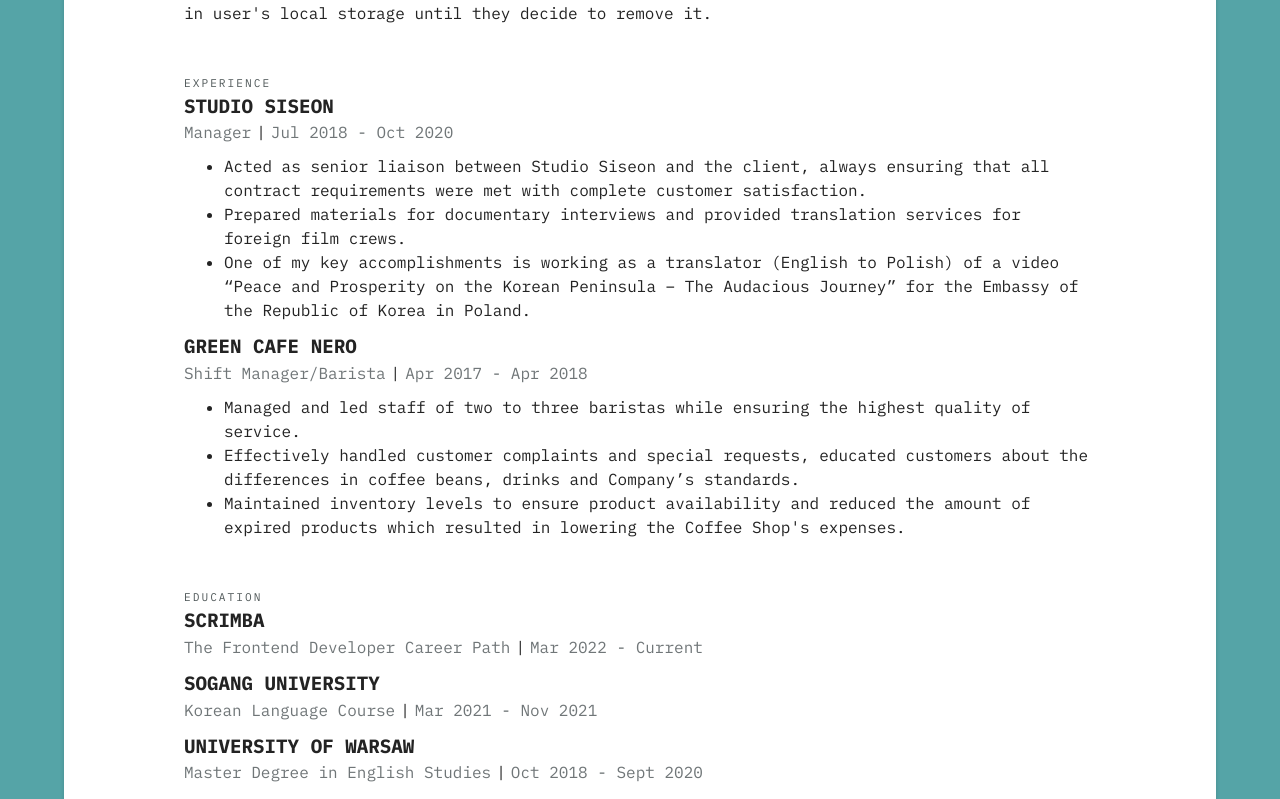
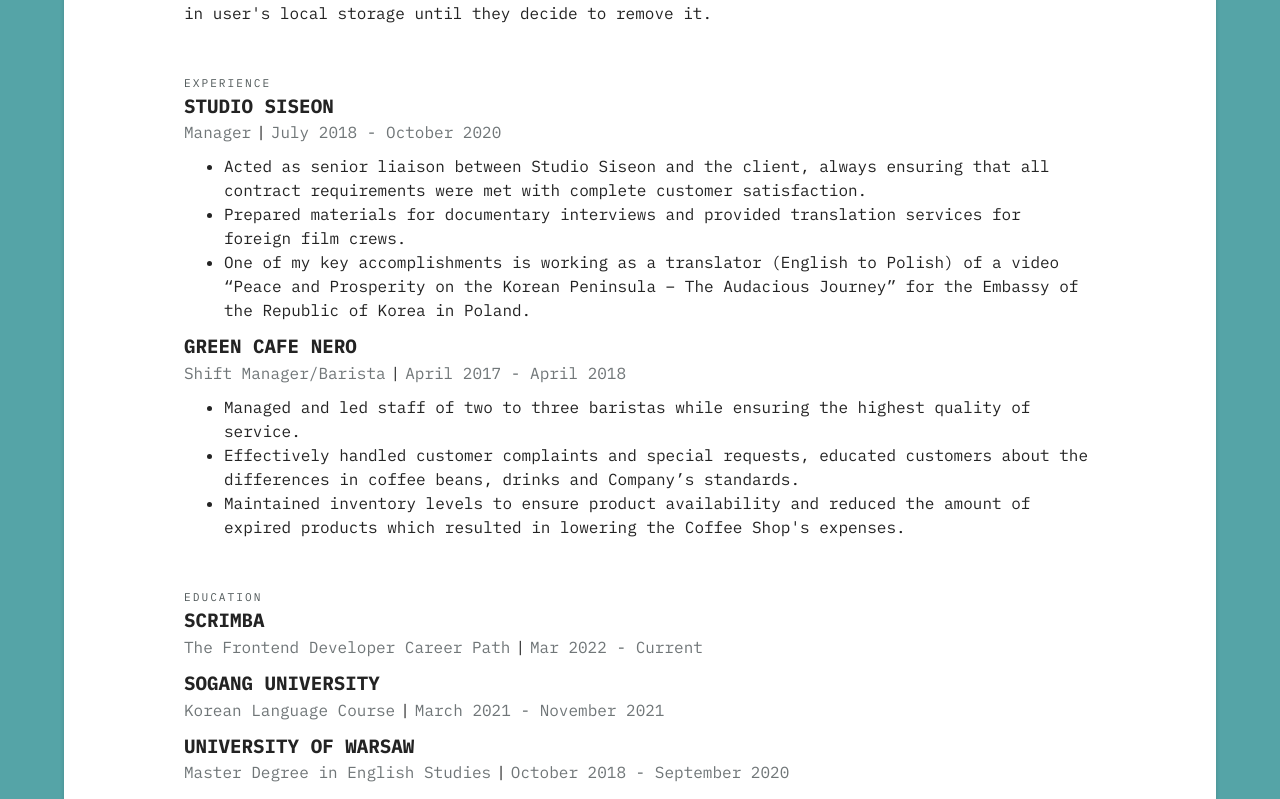
Before and after one commit to ha-anna/ha_anna_cv, a React (Create React App) app: page / in a window 1280 px wide. Shown: the part 781-1580 px from the top of the page. Built offline with nearby package versions, Linux system fonts and the light colour scheme.

Commit message:
FIX: semantic HTML, ARIA

```diff
--- a/src/components/Education.js
+++ b/src/components/Education.js
@@ -8,7 +8,7 @@
         <h3>{ed.name}</h3>
         <div className="edu">
           <span className="edu-info">{ed.area}</span>
-          <span className="line">|</span>
+          <span className="line" aria-hidden="true">|</span>
           <span className="edu-info date">{ed.start} - {ed.end}</span>
         </div>
       </div>
--- a/src/components/Experience.js
+++ b/src/components/Experience.js
@@ -9,7 +9,7 @@
         <h3>{exp.name}</h3>
         <div className="exp">
           <span className="exp-info"> {exp.position} </span>
-          <span className="line">|</span>
+          <span className="line" aria-hidden="true">|</span>
           <span className="exp-info date">{exp.start} - {exp.end}</span>
         </div>
 
--- a/src/components/Header.js
+++ b/src/components/Header.js
@@ -15,7 +15,7 @@
   }
 
   return (
-    <header>
+    <header >
       <h1 className="visually-hidden">Ha Anna's CV</h1>
       <BrowserView>
         <button onClick={saveAsPdf} className="download-button">{downloadCV}</button>
@@ -25,7 +25,7 @@
           <button className="download-button">{downloadCV}</button>
         </form>
       </MobileView>
-      <button onClick={toggleLanguage} className="lang-button">{langButton}</button>
+      <button onClick={toggleLanguage} className="lang-button" aria-label="Change language">{langButton}</button>
     </header>
   )
 }
--- a/src/components/Introduction.js
+++ b/src/components/Introduction.js
@@ -12,15 +12,15 @@
         <p className="position">{position}</p>
         <div className="intro-info">
           <span className="info">{location}</span>
-          <span className="line">|</span>
+          <span className="line" aria-hidden="true">|</span>
           <a href={`https://www.${webpage}`} target="_blank" rel="noreferrer" className="link">{webpage}</a>
-          <span className="line">|</span>
-          <a href={`mailto:${email}`} className="link">{email}</a>
-          {/* <span className="line">|</span> TODO: add PHONE TO PROPS!!!
+          <span className="line" aria-hidden="true">|</span>
+          <a href={`mailto:${email}`} className="link" aria-label="e-mail">{email}</a>
+          {/* <span className="line" aria-hidden="true">|</span> TODO: add PHONE TO PROPS!!!
           <a href={`tel:${phone}`} className="link">{phone}</a> */}
         </div>
         <p className="about">{about}</p>
       </div>
-    </section>
+    </section >
   )
 }
--- a/src/components/Skills.js
+++ b/src/components/Skills.js
@@ -2,12 +2,14 @@
 
 export default function Skills(props) {
   const skillsArray = props.skills.skills
-  const skills = skillsArray.map(skill => <span className="skill" key={skill}> {skill} </span>)
+  const skills = skillsArray.map(skill => <li className="skill" key={skill}>{skill}</li>)
 
   return (
     <section aria-labelledby="skills" className="skills">
       <h2 id="skills">{props.skills.id}</h2>
-      {skills}
+      <ul>
+        {skills}
+      </ul>
     </section>
   )
 }
--- a/src/data.js
+++ b/src/data.js
@@ -33,15 +33,15 @@
       "id": "experience",
       "name": "Studio Siseon",
       "position": "Manager",
-      "start": "Jul 2018",
-      "end": "Oct 2020",
+      "start": "July 2018",
+      "end": "October 2020",
       "responsibilities": ["Acted as senior liaison between Studio Siseon and the client, always ensuring that all contract requirements were met with complete customer satisfaction.", "Prepared materials for documentary interviews and provided translation services for foreign film crews.", "One of my key accomplishments is working as a translator (English to Polish) of a video “Peace and Prosperity on the Korean Peninsula – The Audacious Journey” for the Embassy of the Republic of Korea in Poland."]
     },
     {
       "name": "Green Cafe Nero",
       "position": "Shift Manager/Barista",
-      "start": "Apr 2017",
-      "end": "Apr 2018",
+      "start": "April 2017",
+      "end": "April 2018",
       "responsibilities": ["Managed and led staff of two to three baristas while ensuring the highest quality of service.", "Effectively handled customer complaints and special requests, educated customers about the differences in coffee beans, drinks and Company’s standards.", "Maintained inventory levels to ensure product availability and reduced the amount of expired products which resulted in lowering the Coffee Shop's expenses."]
     }],
   "education": [
@@ -55,20 +55,20 @@
     {
       "name": "Sogang University",
       "area": "Korean Language Course",
-      "start": "Mar 2021",
-      "end": "Nov 2021"
+      "start": "March 2021",
+      "end": "November 2021"
     },
     {
       "name": "University Of Warsaw",
       "area": "Master Degree in English Studies",
-      "start": "Oct 2018",
-      "end": "Sept 2020"
+      "start": "October 2018",
+      "end": "September 2020"
     },
     {
       "name": "SWPS University",
       "area": "Bachelor’s Degree in English Studies",
-      "start": "Oct 2015",
-      "end": " Jul 2018"
+      "start": "October 2015",
+      "end": " July 2018"
     }
   ],
   "languages": [
--- a/src/style.css
+++ b/src/style.css
@@ -108,6 +108,10 @@
   padding: 5px;
   margin: 5px;
   margin-left: 0;
+}
+
+.skills > ul {
+  padding: 0;
 }
 
 /* projects section */
```
